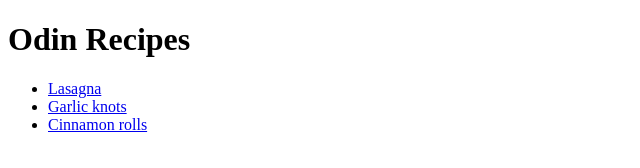
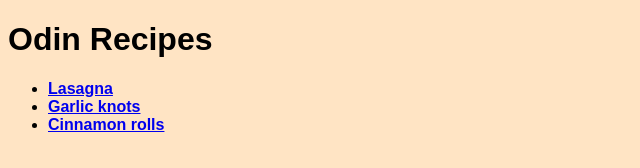
Before and after one commit to sutairusu/odin-recipes, a plain HTML site: page index.html in a window 1280 px wide. Shown: the whole page, without its empty margins (0-640 px from the left). Drawn offline with Linux system fonts and the light colour scheme.

Commit message:
Add CSS to index.html.

```diff
--- a/index.html
+++ b/index.html
@@ -5,6 +5,7 @@
     <meta http-equiv="X-UA-Compatible" content="IE=edge">
     <meta name="viewport" content="width=device-width, initial-scale=1.0">
     <title>Odin Recipes</title>
+    <link rel="stylesheet" href="style.css">
 </head>
 <body>
     <h1>Odin Recipes</h1>
--- /dev/null
+++ b/style.css
@@ -0,0 +1,5 @@
+body {
+    font-family: sans-serif;
+    background-color: bisque;
+    font-weight: bold;
+}
```
